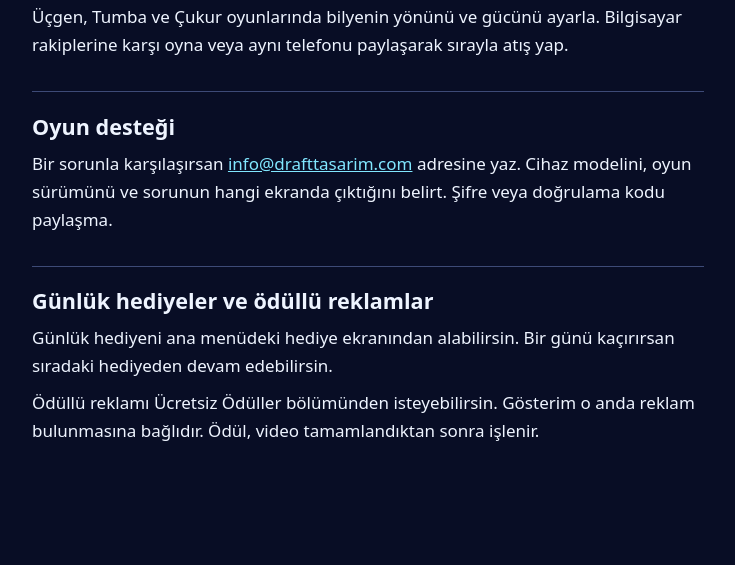
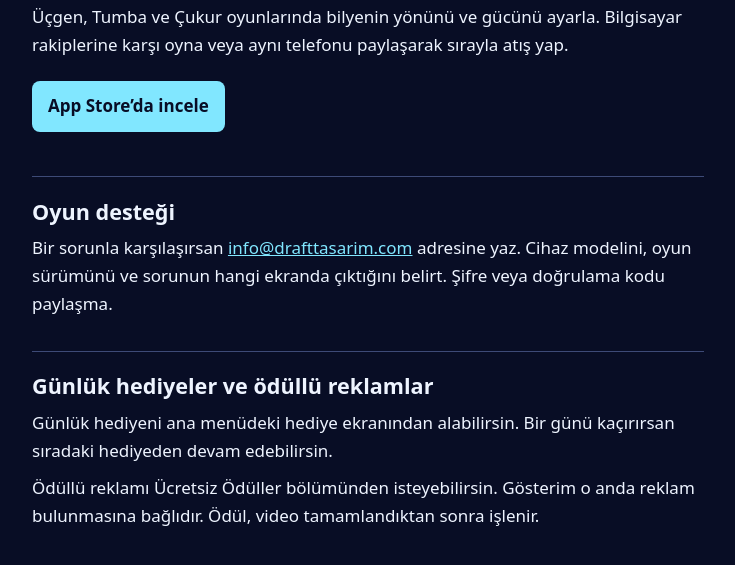
Before and after one commit to drafttasarim/drafttasarim.github.io, a plain HTML site: page bilye-evreni/index.html in a window 1280 px wide. Shown: the part 179-744 px from the top of the page, without its empty margins (272-1007 px from the left). Drawn offline with Linux system fonts and the light colour scheme.

Commit message:
Add released Bilye Evreni App Store link
Updated the title to include 'Oyun ve Destek' and added a link to the App Store.

```diff
--- a/bilye-evreni/index.html
+++ b/bilye-evreni/index.html
@@ -2,7 +2,7 @@
 <html lang="tr">
 <meta charset="utf-8">
 <meta name="viewport" content="width=device-width,initial-scale=1">
-<title>Bilye Evreni | Destek</title>
+<title>Bilye Evreni | Oyun ve Destek</title>
 <meta name="description" content="Bilye Evreni oynanış, günlük hediyeler ve ödüllü reklamlar hakkında destek.">
 <link rel="canonical" href="https://drafttasarim.github.io/bilye-evreni/">
 <style>
@@ -12,10 +12,12 @@ main{max-width:42rem;margin:0 auto;padding:clamp(2rem,8vw,6rem) 1.25rem}
 h1,h2{line-height:1.2;margin:0 0 .6rem}h1{font-size:clamp(2.2rem,7vw,4rem)}h2{font-size:1.35rem}
 section{margin-top:2rem;border-top:1px solid #3d4a77;padding-top:1.35rem}
 p{margin:.55rem 0}a{color:#81e7ff;overflow-wrap:anywhere}
+.store{display:inline-block;margin:.8rem 0;padding:.7rem 1rem;border-radius:8px;background:#81e7ff;color:#080d25;font-weight:600;text-decoration:none}
 </style>
 <main>
 <h1>Bilye Evreni</h1>
 <p>Üçgen, Tumba ve Çukur oyunlarında bilyenin yönünü ve gücünü ayarla. Bilgisayar rakiplerine karşı oyna veya aynı telefonu paylaşarak sırayla atış yap.</p>
+<p><a class="store" href="https://apps.apple.com/tr/app/bilye-evreni/id6837909404" target="_blank" rel="noopener noreferrer">App Store’da incele</a></p>
 <section>
 <h2>Oyun desteği</h2>
 <p>Bir sorunla karşılaşırsan <a href="mailto:info@drafttasarim.com?subject=Bilye%20Evreni%20destek">info@drafttasarim.com</a> adresine yaz. Cihaz modelini, oyun sürümünü ve sorunun hangi ekranda çıktığını belirt. Şifre veya doğrulama kodu paylaşma.</p>
```
